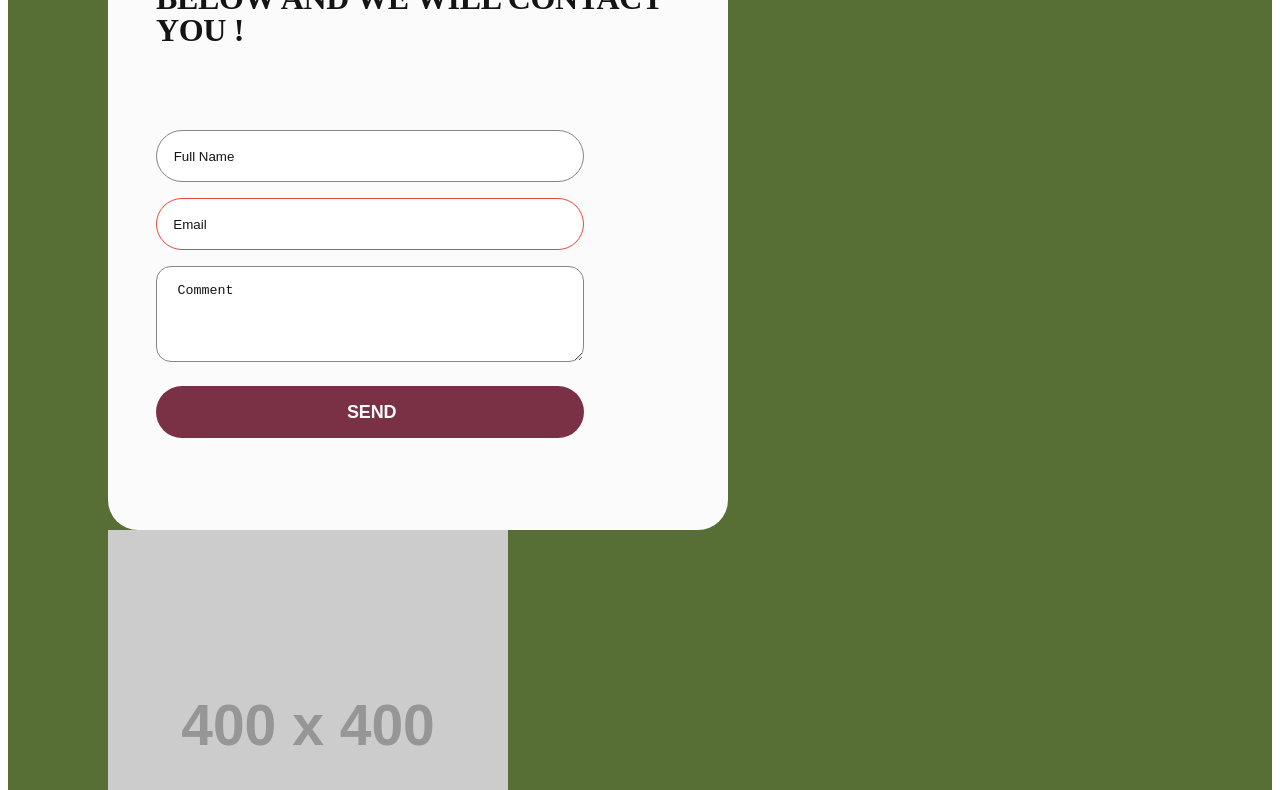
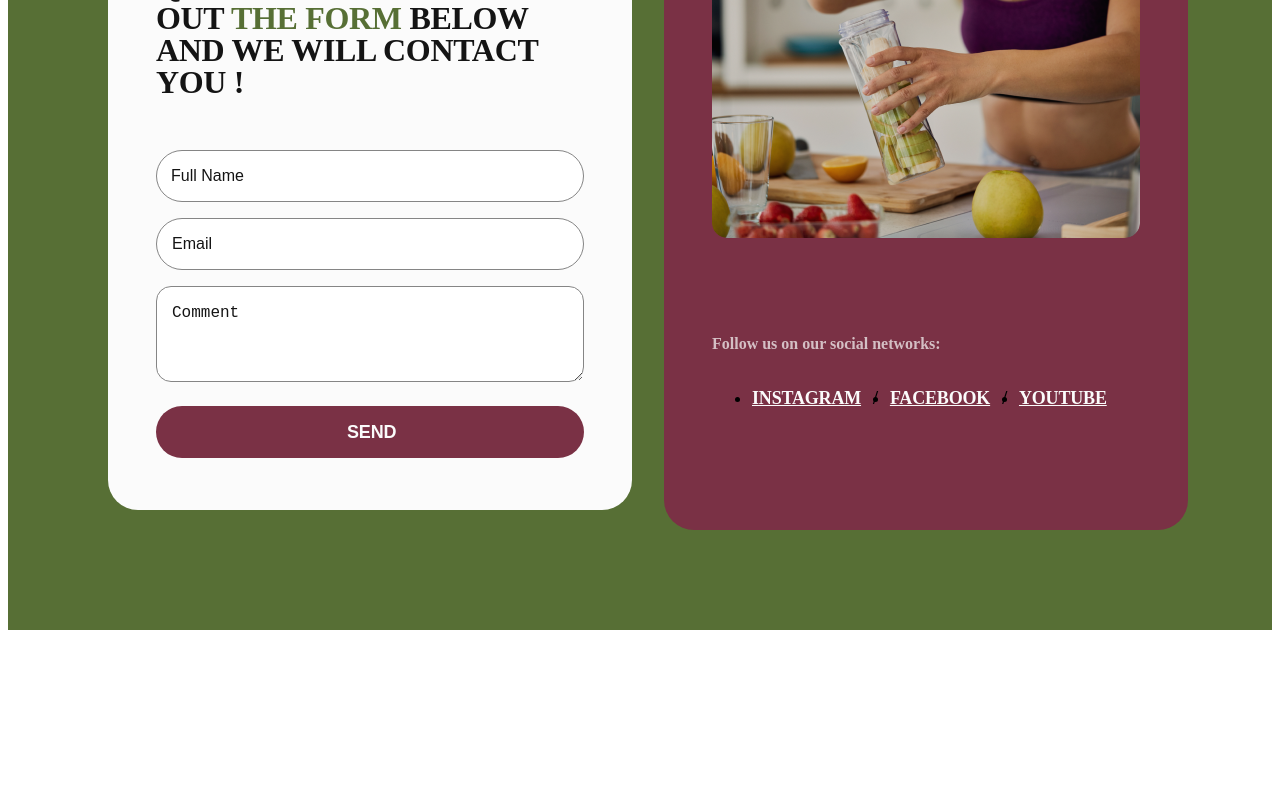
Before and after one commit to RITAS2000/project-dcgroup, a website built with Vite: page src/partials/yourorder.html in a window 1280 px wide. Shown: the part 704-1494 px from the top of the page. After the commit the page ends 1342 px from the top, so only its background shows below. Built offline with nearby package versions, Linux system fonts and the light colour scheme; placeholder pictures from the web are drawn by us; files whose address does not match are found by name.

Commit message:
section yourorder

```diff
--- a/src/css/yourorder.css
+++ b/src/css/yourorder.css
@@ -1,27 +1,65 @@
 .yourorder {
-  padding: 100px;
+  padding: 80px 20px;
   background-color: #576f35;
 }
 
+@media screen and (min-width: 768px) {
+  .yourorder {
+    padding: 100px 32px;
+  }
+}
+
+@media screen and (min-width: 1280px) {
+  .yourorder {
+    padding: 100px;
+  }
+}
+
 .title-container {
-  width: 751px;
-  padding-bottom: 52px;
+  padding-bottom: 40px;
+}
+
+@media screen and (min-width: 768px) {
+  .title-container {
+    padding-bottom: 52px;
+    width: 640px;
+  }
+}
+
+@media screen and (min-width: 1280px) {
+  .title-container {
+    width: 751px;
+  }
 }
 
 .title-order {
-  text-align: left;
   font-weight: 600;
-  font-size: 64px;
-  line-height: 100%;
+  font-size: 48px;
+  line-height: 108%;
   letter-spacing: -0.01em;
   text-transform: uppercase;
   color: #fbfbfb;
   padding-bottom: 24px;
 }
 
+@media screen and (min-width: 768px) {
+  .title-order {
+    font-size: 64px;
+    line-height: 100%;
+  }
+}
+
 .text-order {
-  line-height: 125%;
+  font-size: 14px;
+  line-height: 143%;
   color: #fbfbfb;
+}
+
+@media screen and (min-width: 768px) {
+  .text-order {
+    font-size: 16px;
+    line-height: 125%;
+  }
 }
 
 .title-order-span {
@@ -30,25 +68,48 @@
 
 .form {
   border-radius: 30px;
-  padding: 52px 48px;
-  width: 524px;
-  height: 592px;
+  padding: 40px 20px;
+  width: 335px;
+  height: auto;
   background: #fbfbfb;
+  display: flex;
+  flex-direction: column;
+}
+
+@media screen and (min-width: 768px) {
+  .form {
+    padding: 72px 100px;
+    width: 640px;
+  }
+}
+
+@media screen and (min-width: 1280px) {
+  .form {
+    border-radius: 30px;
+    padding: 52px 48px;
+    width: 524px;
+  }
 }
 
 .form-section {
   width: 428px;
-  height: 488px;
 }
 
 .form-title {
   font-weight: 600;
-  font-size: 32px;
+  font-size: 28px;
   line-height: 100%;
   letter-spacing: -0.01em;
   text-transform: uppercase;
   color: #141414;
-  padding-bottom: 52px;
+  margin-bottom: 40px;
+}
+
+@media screen and (min-width: 768px) {
+  .form-title {
+    font-size: 32px;
+    margin-bottom: 52px;
+  }
 }
 
 .form-span-one {
@@ -62,20 +123,53 @@
 .name-input {
   border: 1px solid #858585;
   border-radius: 30px;
-  padding: 16px 346px 16px 14px;
-  width: 428px;
-  height: 52px;
+  padding: 14px 16px;
+  width: 295px;
+  height: 48px;
   margin-bottom: 16px;
 }
 
-.name-input:hover {
+@media screen and (min-width: 768px) {
+  .name-input {
+    padding: 16px 14px;
+    width: 440px;
+    height: 52px;
+  }
+}
+
+@media screen and (min-width: 1280px) {
+  .name-input {
+    width: 428px;
+  }
+}
+
+.name-input:hover,
+.name-input:focus {
   border-color: #7a3145;
+  transition: border-color 250ms cubic-bezier(0.25, 1, 0.95, 0.55);
+  outline: none;
+}
+
+.name-input:valid {
+  border-color: #3cbc81;
+}
+
+.name-input:invalid:not(:placeholder-shown) {
+  border-color: #e74a3b;
 }
 
 .name-input::placeholder {
-  line-height: 125%;
-  text-align: center;
+  font-size: 14px;
+  line-height: 143%;
+  text-align: left;
   color: #141414;
+}
+
+@media screen and (min-width: 768px) {
+  .name-input::placeholder {
+    font-size: 16px;
+    line-height: 125%;
+  }
 }
 
 .name-input:focus::placeholder {
@@ -85,27 +179,52 @@
 .email-input {
   border: 1px solid #858585;
   border-radius: 30px;
-  padding: 16px 376px 16px 16px;
-  width: 428px;
-  height: 52px;
+  padding: 14px 16px;
+  width: 295px;
+  height: 48px;
   margin-bottom: 16px;
 }
 
+@media screen and (min-width: 768px) {
+  .email-input {
+    padding: 16px 15px;
+    width: 440px;
+    height: 52px;
+  }
+}
+
+@media screen and (min-width: 1280px) {
+  .email-input {
+    width: 428px;
+  }
+}
+
 .email-input::placeholder {
-  line-height: 125%;
-  text-align: center;
+  font-size: 14px;
+  line-height: 143%;
+  text-align: left;
   color: #141414;
 }
 
-.email-input:hover {
+@media screen and (min-width: 768px) {
+  .email-input::placeholder {
+    font-size: 16px;
+    line-height: 125%;
+  }
+}
+
+.email-input:hover,
+.email-input:focus {
   border-color: #7a3145;
+  transition: border-color 250ms cubic-bezier(0.25, 1, 0.95, 0.55);
+  outline: none;
 }
 
 .email-input:valid {
   border-color: #3cbc81;
 }
 
-.email-input:invalid {
+.email-input:invalid:not(:placeholder-shown) {
   border-color: #e74a3b;
 }
 
@@ -116,16 +235,54 @@
 .comment-input {
   border: 1px solid #858585;
   border-radius: 15px;
-  padding: 16px 345px 59px 16px;
-  width: 428px;
-  height: 96px;
-  margin-bottom: 24px;
+  padding: 16px;
+  width: 295px;
+  height: 92px;
+  margin-bottom: 20px;
+}
+
+@media screen and (min-width: 768px) {
+  .comment-input {
+    padding: 16px 15px;
+    width: 440px;
+    height: 96px;
+    margin-bottom: 24px;
+  }
+}
+
+@media screen and (min-width: 1280px) {
+  .comment-input {
+    width: 428px;
+  }
+}
+
+.comment-input:hover,
+.comment-input:focus {
+  border-color: #7a3145;
+  transition: border-color 250ms cubic-bezier(0.25, 1, 0.95, 0.55);
+  outline: none;
+}
+
+.comment-input:valid {
+  border-color: #3cbc81;
+}
+
+.comment-input:invalid:not(:placeholder-shown) {
+  border-color: #e74a3b;
 }
 
 .comment-input::placeholder {
-  line-height: 125%;
-  text-align: center;
+  font-size: 14px;
+  line-height: 143%;
+  text-align: left;
   color: #141414;
+}
+
+@media screen and (min-width: 768px) {
+  .comment-input::placeholder {
+    font-size: 16px;
+    line-height: 125%;
+  }
 }
 
 .comment-input:focus::placeholder {
@@ -134,25 +291,142 @@
 
 .form-but {
   border-radius: 30px;
-  padding: 16px 191px;
-  width: 428px;
+  padding: 16px 129px;
+  width: 295px;
   height: 52px;
-  background: #7a3145;
   font-weight: 600;
   font-size: 18px;
   line-height: 111%;
   letter-spacing: -0.01em;
   text-transform: uppercase;
   color: #fbfbfb;
+  background: #7a3145;
   border: none;
+  margin: 0;
 }
 
-.form-but:hover {
+@media screen and (min-width: 768px) {
+  .form-but {
+    padding: 16px 191px;
+    width: 440px;
+  }
+}
+
+@media screen and (min-width: 1280px) {
+  .form-but {
+    width: 428px;
+  }
+}
+
+.form-but:hover,
+.form-but:focus {
   background: #d4bfc4;
   color: #7a3145;
+  transition: background 250ms cubic-bezier(0.25, 1, 0.95, 0.55);
 }
 
 .form-but:active {
   background: #fbfbfb;
   color: #7a3145;
 }
+
+.order-form {
+  display: flex;
+  align-items: center;
+  flex-direction: column;
+  gap: 20px;
+}
+
+@media screen and (min-width: 768px) {
+  .order-form {
+    gap: 32px;
+  }
+}
+
+@media screen and (min-width: 1280px) {
+  .order-form {
+    flex-direction: row;
+  }
+}
+
+.social-order {
+  border-radius: 30px;
+  padding: 40px 20px;
+  width: 335px;
+  height: auto;
+  background: #7a3145;
+}
+
+@media screen and (min-width: 768px) {
+  .social-order {
+    padding: 52px;
+    width: 640px;
+    height: 528px;
+  }
+}
+
+@media screen and (min-width: 1280px) {
+  .social-order {
+    padding: 52px 48px;
+    width: 524px;
+    height: 592px;
+  }
+}
+
+.image-order {
+  border-radius: 15px;
+  margin-bottom: 20px;
+}
+
+@media screen and (min-width: 768px) {
+  .image-order {
+    width: 536px;
+    height: 316px;
+    margin-bottom: 52px;
+  }
+}
+
+@media screen and (min-width: 1280px) {
+  .image-order {
+    width: 428px;
+    height: 352px;
+    margin-bottom: 80px;
+  }
+}
+
+.social-text {
+  font-weight: 700;
+  font-size: 14px;
+  line-height: 143%;
+  color: #d4bfc4;
+  padding-bottom: 16px;
+}
+
+@media screen and (min-width: 768px) {
+  .social-text {
+    font-size: 16px;
+    line-height: 125%;
+  }
+}
+
+.social-media {
+  gap: 8px;
+  font-weight: 600;
+  font-size: 18px;
+  line-height: 111%;
+  letter-spacing: -0.01em;
+  text-transform: uppercase;
+  text-align: left;
+  display: flex;
+  flex-wrap: wrap;
+}
+
+@media screen and (min-width: 768px) {
+  .social-media {
+    gap: 12px;
+  }
+}
+
+.link-order {
+  color: #fbfbfb;
+}
--- a/src/partials/yourorder.html
+++ b/src/partials/yourorder.html
@@ -1,5 +1,5 @@
 <link rel="stylesheet" href="/src/css/yourorder.css" />
-<section class="yourorder">
+<section class="yourorder" id="yourorder">
   <div class="container-order">
     <div class="title-container">
       <h2 class="title-order">
@@ -24,6 +24,7 @@
           type="text"
           name="user-name"
           placeholder="Full Name"
+          pattern="([A-z0-9._-]{1,})@([A-z0-9._-]{1,})\.([A-z]{2,8})"
           required
         />
         <input
@@ -31,23 +32,36 @@
           type="email"
           name="user-email"
           placeholder="Email"
+          pattern="([A-z0-9._-]{1,})@([A-z0-9._-]{1,})\.([A-z]{2,8})"
           required
         />
         <textarea
           class="comment-input"
           placeholder="Comment"
           name="user-comment"
+          pattern="([A-z0-9._-]{1,})@([A-z0-9._-]{1,})\.([A-z]{2,8})"
+          required
         ></textarea>
         <button class="form-but" type="submit">Send</button>
       </div>
-      <div class="image-order">
-        <img src="https://via.placeholder.com/400" alt="Fresh Harvest" />
+      <div class="social-order">
+        <picture>
+    <source srcset="img/yourorder/desktop@2x.png" media="(min-width: 1280px) and (min-device-pixel-ratio: 2), (min-width: 1280px) and (min-resolution: 192dpi)">
+    <source srcset="img/yourorder/desktop@1x.png" media="(min-width: 1280px)">
+    <source srcset="img/yourorder/tablet@2x.png" media="(min-width: 768px) and (min-device-pixel-ratio: 2), (min-width: 768px) and (min-resolution: 192dpi)">
+    <source srcset="img/yourorder/tablet@1x.png" media="(min-width: 768px)">
+    <source srcset="img/yourorder/mobile@2x.png" media="(min-device-pixel-ratio: 2), (min-resolution: 192dpi)">
+    <img class="image-order" src="img/yourorder/mobile@1x.png" alt="Fresh Harvest">
+</picture>
+
+      <p class="social-text">Follow us on our social networks:</p>
+      <div class="networks-order">
+        <ul class="social-media">
+          <li class="social-item"><a class="link-order" href="https://www.instagram.com/goitclub/">Instagram</a></li>/
+          <li class="social-item"><a class="link-order" href="https://www.facebook.com/goITclub/">Facebook</a></li>/
+          <li class="social-item"><a class="link-order" href="https://www.youtube.com/c/GoIT">YouTube</a></li>
+      </ul>
       </div>
-    </div>
-    <div class="social-order">
-      <p>Follow us on our social networks:</p>
-      <a href="#">Instagram</a> / <a href="#">Facebook</a> /
-      <a href="#">YouTube</a>
-    </div>
-  </div>
+      </div>
+</div>
 </section>
```
Also changed, not shown: src/img/yourorder/desktop@1x.png (added), src/img/yourorder/desktop@2x.png (added), src/img/yourorder/mobile@1x.png (added), src/img/yourorder/mobile@2x.png (added), src/img/yourorder/tablet@1x.png (added), src/img/yourorder/tablet@2x.png (added), src/img/yourorder/yourorder.png (added), 1 other file.
